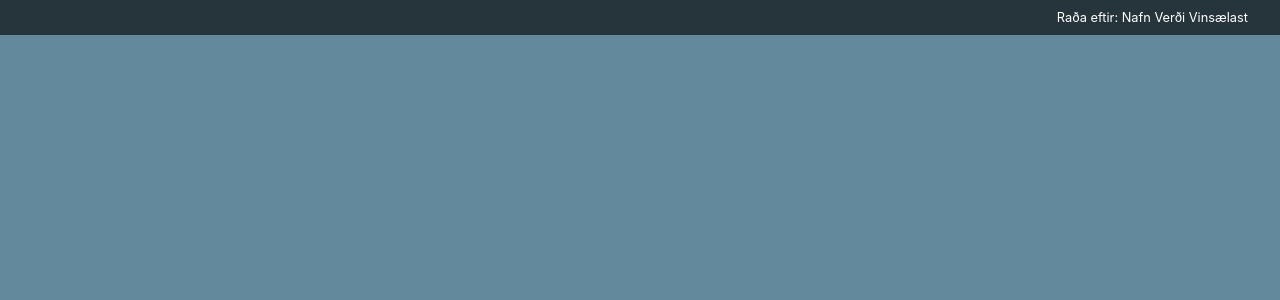
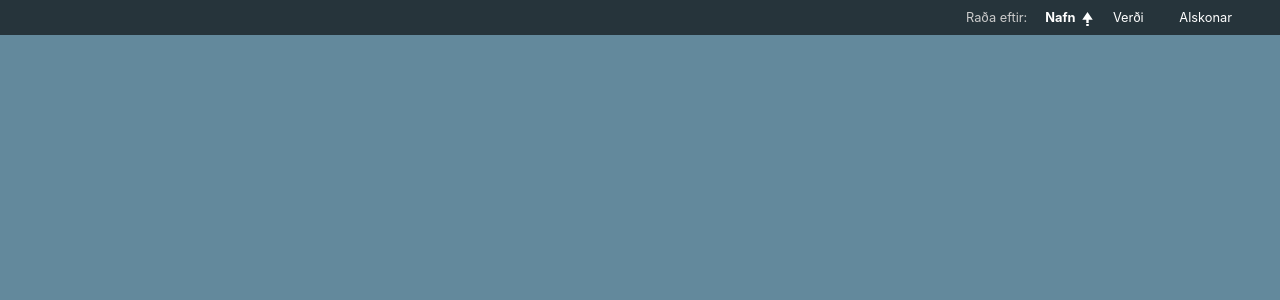
Before and after one commit to RunarVestmann/verklegtnamskeid2, a Django app: page /products/?order=name in a window 1280 px wide. Shown: the part 169-469 px from the top of the page. Run offline with Django 3.2, Linux system fonts and the light colour scheme; data that the repository does not hold is empty; some libraries are stand-ins or nearby versions.

Commit message:
order by buttom allmost there

```diff
--- a/captain_console/product/urls.py
+++ b/captain_console/product/urls.py
@@ -12,5 +12,6 @@ urlpatterns = [
     path('create', views.create_product, name='create_product'),
 
     # http://localhost:8000/products/{id}/json
-    path('<int:id>/json', views.get_product_json_by_id, name='product_json')
+    path('<int:id>/json', views.get_product_json_by_id, name='product_json'),
+
 ]
--- a/captain_console/product/views.py
+++ b/captain_console/product/views.py
@@ -9,13 +9,20 @@ def index(request):
     all_products = Product.objects.prefetch_related('system', 'type').all()
     all_manufacturers = Manufacturer.objects.all()
 
+    order_val_list = ['name', '-name', 'price', '-price', '?']
+    if 'order' in request.GET and request.GET['order'] in order_val_list:
+        order_val = request.GET['order']
+    else:
+        order_val = order_val_list[0]
+
+
     # If the user entered a search string we find the results
     if 'search' in request.GET:
         search = request.GET['search'].strip().split()
 
         search_results = None
         if search:
-            query_set = all_products
+            query_set = all_products.order_by(order_val)
 
             # For every word in the search string get results from searching for that word
             search_results = __get_search_results(query_set, search[0])
@@ -47,7 +54,7 @@ def index(request):
                         search_results = search_results.exclude(system__manufacturer__name=manufacturer.name)
 
         else:
-            search_results = all_products
+            search_results = all_products.order_by(order_val)
 
         # Make a list of dictionaries that contain each products data
         products = [product.to_dict() for product in search_results]
@@ -56,7 +63,7 @@ def index(request):
 
     # If the user did not enter a search string we simply return all products in an html
     return render(request, 'product/products.html', {
-        'products': all_products,
+        'products': all_products.order_by(order_val),
         'types': all_types,
         'systems': System.objects.prefetch_related('manufacturer').all(),
         'manufacturers': all_manufacturers
--- a/captain_console/static/css/product_styles.css
+++ b/captain_console/static/css/product_styles.css
@@ -2,9 +2,24 @@
 
     background: #26343b;
     font-size: 0.8rem;
-    color: #FFF;
+    color: #ccc;
     text-align: right;
     padding: 0.5rem 2rem 0.5rem 0.5rem;
+}
+
+.product-order-bar-link {
+    padding: 0 1rem 0 1rem;
+
+}
+
+.product-order-bar a {
+     color: #FFF;
+}
+
+
+.product-order-bar-active{
+ font-weight: 700;
+    padding: 0 0.2rem 0 0.9rem;
 }
 
 .products-box{
@@ -28,12 +43,18 @@
 .products-name{
     font-size: 1.2rem;
     font-weight: 600;
+    white-space: nowrap;
+    overflow: hidden;
+    text-overflow: ellipsis;
 }
 
 .products-type{
     padding-top: 0.3rem ;
     font-size: 0.8rem;
     font-weight: 400;
+    white-space: nowrap;
+    overflow: hidden;
+    text-overflow: ellipsis;
 }
 
 .products-price{
--- a/captain_console/templates/product/products.html
+++ b/captain_console/templates/product/products.html
@@ -1,10 +1,49 @@
 {% extends "base.html" %}
 {% block background-color %}#63899c{% endblock background-color  %}
 {% block content %}
-        <div class="row ">
-            <div class="col-12 product-order-bar" >
-                Raða eftir: Nafn Verði Vinsælast
-            </div>
+        <div class="row">
+            <div class="col-12 product-order-bar">
+          Raða eftir:
+                {% if request.get_full_path  == '/products/?order=name' %}
+                    <a class="product-order-bar-active" href="?order=-name">Nafn</a>
+                    <svg  xmlns="http://www.w3.org/2000/svg"  xmlns:xlink="http://www.w3.org/1999/xlink"  width="11px" height="14px">
+                            <path fill-rule="evenodd"  fill="rgb(255, 255, 255)" d="M6.700,7.812 L6.700,11.000 L4.300,11.000 L4.300,7.812 L0.250,7.812 L5.500,-0.000 L10.750,7.812 L6.700,7.812 ZM6.750,14.000 L4.250,14.000 L4.250,12.000 L6.750,12.000 L6.750,14.000 Z"/>
+                    </svg>
+
+                    <a class="product-order-bar-link" href="?order=price"> Verði</a>
+                    <a class="product-order-bar-link" href="?order=?">Alskonar</a>
+
+                {% elif  request.get_full_path  == '/products/?order=-name'%}
+                    <a class="product-order-bar-active" href="?order=name">Nafn</a>
+                     <svg  xmlns="http://www.w3.org/2000/svg"  xmlns:xlink="http://www.w3.org/1999/xlink"  width="11px" height="14px" transform="rotate(180)">
+                            <path fill-rule="evenodd"  fill="rgb(255, 255, 255)" d="M6.700,7.812 L6.700,11.000 L4.300,11.000 L4.300,7.812 L0.250,7.812 L5.500,-0.000 L10.750,7.812 L6.700,7.812 ZM6.750,14.000 L4.250,14.000 L4.250,12.000 L6.750,12.000 L6.750,14.000 Z"/>
+                    </svg>
+
+                    <a class="product-order-bar-link"href="?order=-price"> Verði</a>
+                    <a class="product-order-bar-link" href="?order=?">Alskonar</a>
+
+                {% elif  request.get_full_path  == '/products/?order=price'%}
+                    <a class="product-order-bar-link" href="?order=name">Nafn</a>
+                    <a class="product-order-bar-active"href="?order=-price"> Verði</a>
+                      <svg  xmlns="http://www.w3.org/2000/svg"  xmlns:xlink="http://www.w3.org/1999/xlink"  width="11px" height="14px">
+                            <path fill-rule="evenodd"  fill="rgb(255, 255, 255)" d="M6.700,7.812 L6.700,11.000 L4.300,11.000 L4.300,7.812 L0.250,7.812 L5.500,-0.000 L10.750,7.812 L6.700,7.812 ZM6.750,14.000 L4.250,14.000 L4.250,12.000 L6.750,12.000 L6.750,14.000 Z"/>
+                    </svg>
+                    <a class="product-order-bar-link" href="?order=?">Alskonar</a>
+                {% elif  request.get_full_path  == '/products/?order=-price'%}
+                    <a class="product-order-bar-link" href="?order=name">Nafn</a>
+                    <a class="product-order-bar-active"href="?order=-price"> Verði</a>
+                      <svg  xmlns="http://www.w3.org/2000/svg"  xmlns:xlink="http://www.w3.org/1999/xlink"  width="11px" height="14px" transform="rotate(180)">
+                            <path fill-rule="evenodd"  fill="rgb(255, 255, 255)" d="M6.700,7.812 L6.700,11.000 L4.300,11.000 L4.300,7.812 L0.250,7.812 L5.500,-0.000 L10.750,7.812 L6.700,7.812 ZM6.750,14.000 L4.250,14.000 L4.250,12.000 L6.750,12.000 L6.750,14.000 Z"/>
+                    </svg>
+                    <a class="product-order-bar-link" href="?order=?">Alskonar</a>
+                {% else %}
+                    <a class="product-order-bar-link" href="?order=name">Nafn</a>
+                    <a class="product-order-bar-link" href="?order=price"> Verði</a>
+                    <a class="product-order-bar-active" href="?order=?">Alskonar</a>
+
+          {% endif %}
+
+        </div>
         </div>
 
 
--- a/captain_console/templates/user/user.html
+++ b/captain_console/templates/user/user.html
@@ -12,11 +12,12 @@
 </div>
 
 
+
+
 {% if user.is_authenticated %}
 
     <style>
         .test{
-
             display: inline-block;
             width: 4rem;
             height: 3rem;
```
